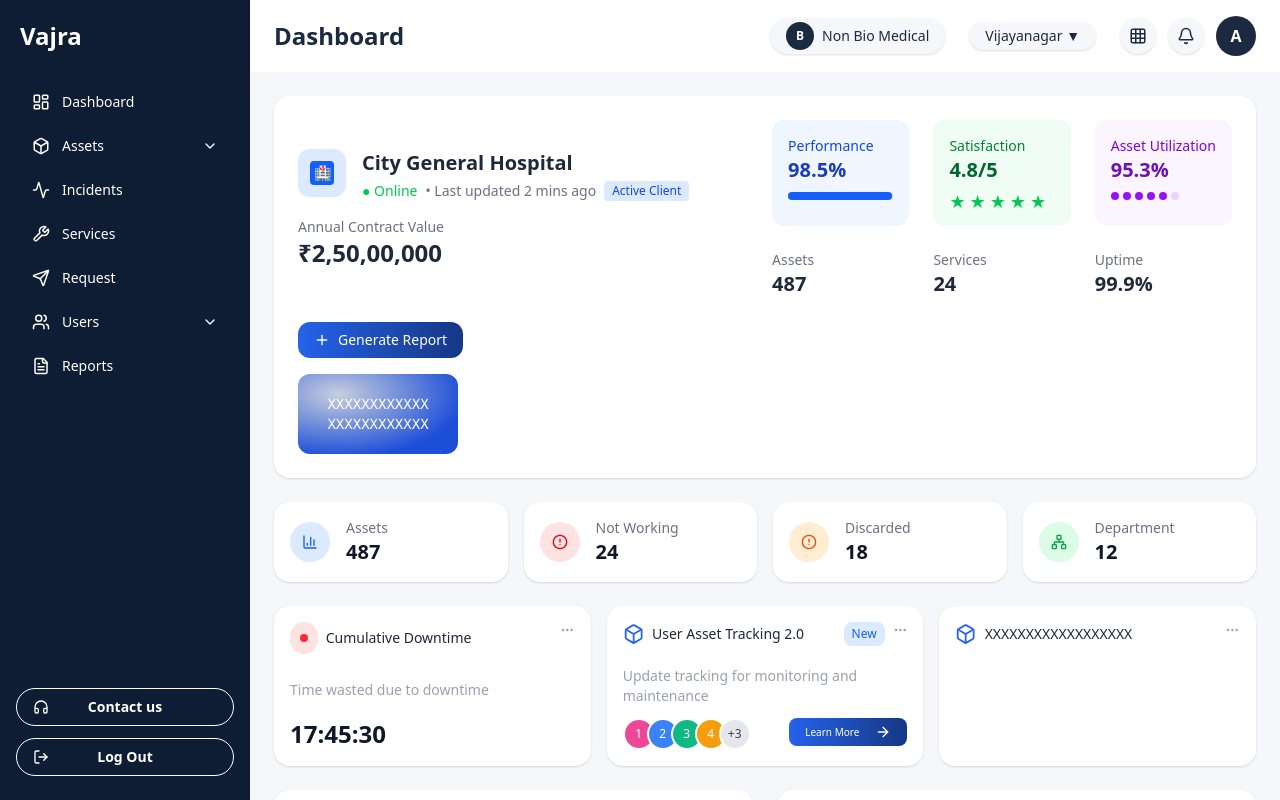
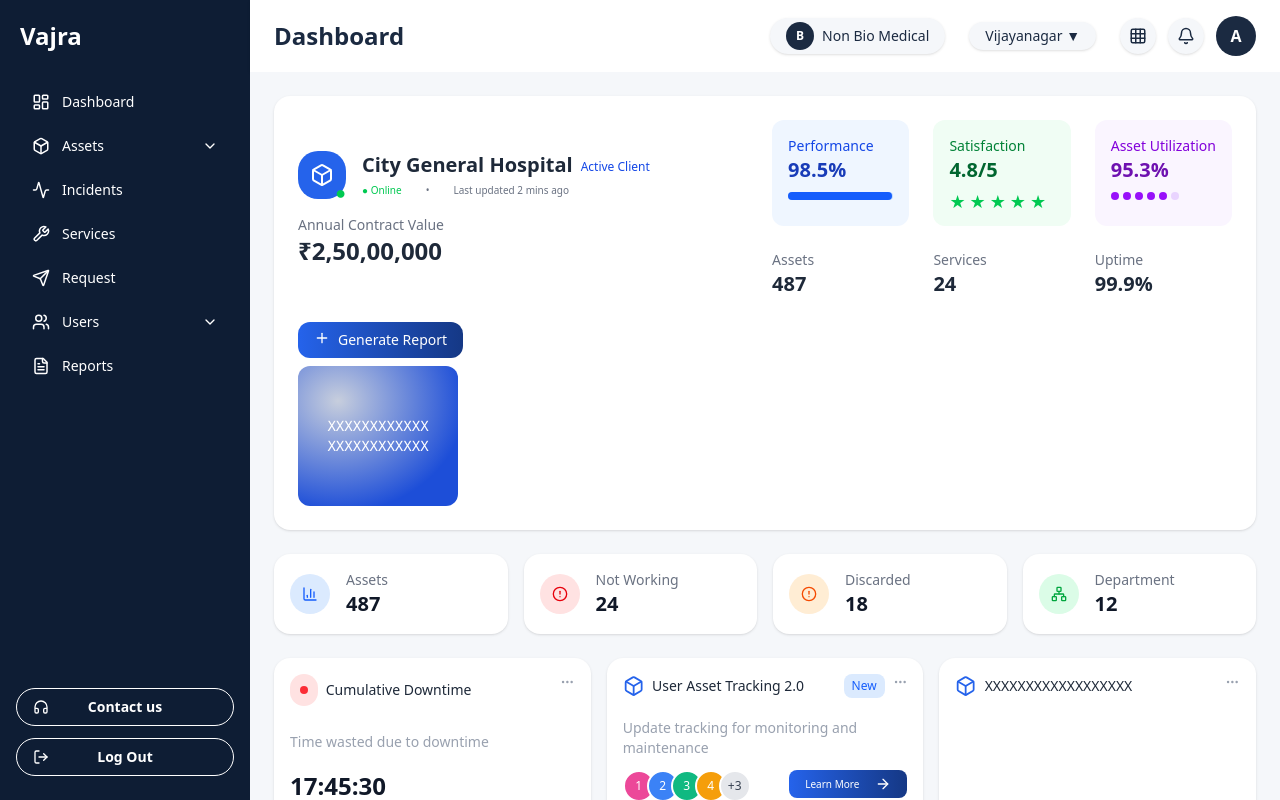
Before and after one commit to rohanarya165/vajra-dashboard, a React (Vite) app: page / in a window 1280 px wide. Built offline with nearby package versions, Linux system fonts and the light colour scheme.

Commit message:
minor css

```diff
--- a/src/components/HospitalDashboardCard.jsx
+++ b/src/components/HospitalDashboardCard.jsx
@@ -1,5 +1,5 @@
 import React from "react";
-import { Plus } from "lucide-react";
+import { Plus, Box } from "lucide-react";
 
 export default function HospitalDashboardCard() {
   return (
@@ -10,17 +10,21 @@ export default function HospitalDashboardCard() {
         <div className="flex flex-col gap-4">
 
         <div className="flex items-start gap-4">
-          <div className="bg-blue-100 p-3 rounded-xl">
-            <div className="bg-blue-600 w-6 h-6 rounded flex items-center justify-center">
-              <span className="text-white text-sm">🏥</span>
+          <div className="bg-[#2563EB] p-3 rounded-[20px] relative">
+            <div className="bg-[#2563EB] w-6 h-6 rounded flex items-center justify-center">
+              <span className="text-white text-sm"><Box/></span>
             </div>
+            <p className="text-green-500 text-[18px] absolute bottom-[-7px] right-[0]">●</p>
           </div>
           <div className="flex flex-col gap-1">
+            <div className="flex ">
             <div className="text-xl font-semibold">City General Hospital</div>
-            <div className="flex items-center gap-2 text-sm text-gray-500 flex-wrap">
-              <span className="text-green-500">● Online</span>
-              <span>• Last updated 2 mins ago</span>
-              <span className="bg-blue-100 text-blue-700 px-2 py-0.5 rounded text-xs">Active Client</span>
+            <span className="text-blue-700 px-2 py-0.5 pt-2 rounded text-xs">Active Client</span>
+            </div>
+            <div className="flex text-[10px] items-center gap-2 text-sm text-gray-500 flex-wrap">
+              <p className="text-green-500">● Online</p>
+              <p className="mx-4">•</p>
+              <p> Last updated 2 mins ago</p>
             </div>
           </div>
         </div>
@@ -78,11 +82,11 @@ export default function HospitalDashboardCard() {
       </div>
 
         {/* Right Panel */}
-        <div className="flex flex-col items-stretch gap-4">
-          <button className="bg-linear-to-r from-[#2563EB] to-[#153885] text-white flex items-center justify-center gap-2 px-4 py-2 rounded-xl text-sm whitespace-nowrap">
+        <div className="flex flex-col gap-2">
+          <button className="bg-linear-to-r from-[#2563EB] to-[#153885] text-white flex justify-center gap-2 px-4 py-2 rounded-xl text-sm whitespace-nowrap">
             <Plus size={16} /> Generate Report
           </button>
-          <div className="bg-radial-[at_25%_25%] from-[#C7CEDD] to-[#1D4ED8] to-75% w-full sm:w-40 h-20 rounded-xl flex items-center justify-center text-white font-mono text-sm text-center">
+          <div className="bg-radial-[at_25%_25%] from-[#C7CEDD] to-[#1D4ED8] to-75%  sm:w-40 rounded-xl flex h-[140px] items-center justify-center text-white font-mono text-sm text-center">
             XXXXXXXXXXXX<br />XXXXXXXXXXXX
           </div>
         </div>
```
